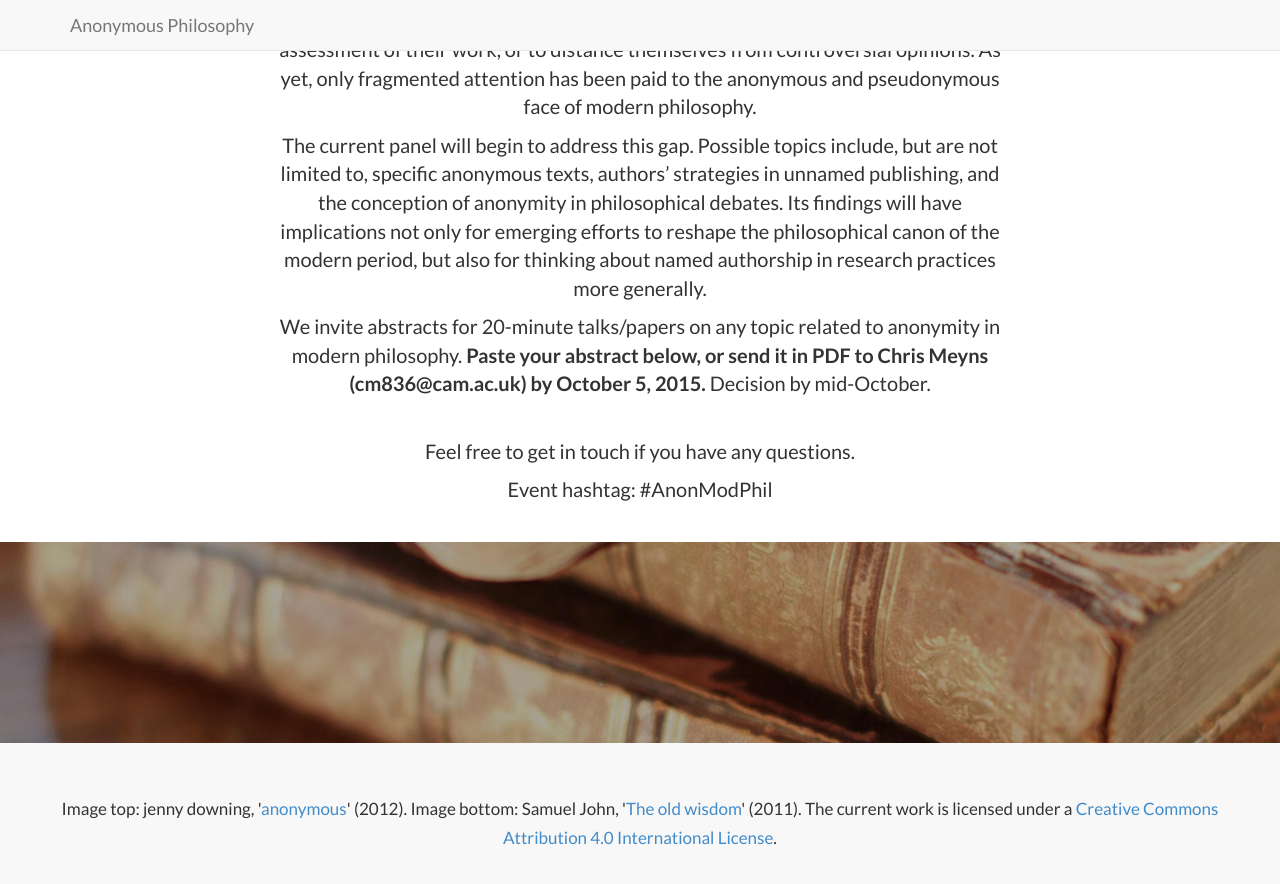
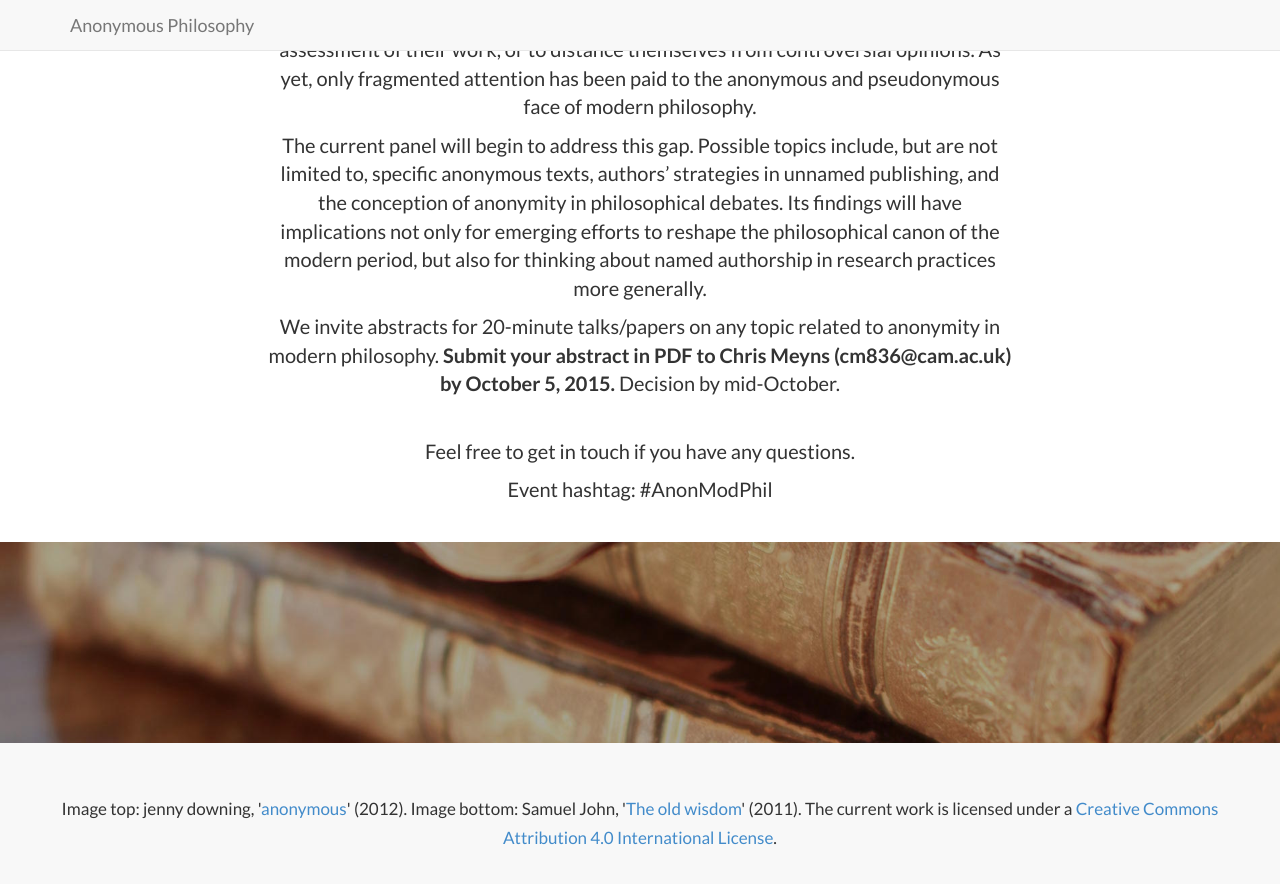
Before and after one commit to anonphil/anonphil.github.io, a Jekyll site: the page built from index.html, in a window 1280 px wide and 900 px high, scrolled down 1315 px. Shown: the top 884 px of the window. Built offline with Jekyll 4.4.1, drawn with Linux system fonts in a browser that asks for light colours; some web fonts are replaced.

```diff
--- a/_includes/about.html
+++ b/_includes/about.html
@@ -15,7 +15,7 @@
 
                 <p>The current panel will begin to address this gap. Possible topics include, but are not limited to, specific anonymous texts, authors’ strategies in unnamed publishing, and the conception of anonymity in philosophical debates. Its findings will have implications not only for emerging efforts to reshape the philosophical canon of the modern period, but also for thinking about named authorship in research practices more generally.</p>
 
-                <p>We invite abstracts for 20-minute talks/papers on any topic related to anonymity in modern philosophy. <strong>Paste your abstract below, or send it in PDF to Chris Meyns (cm836@cam.ac.uk) by October 5, 2015.</strong> Decision by mid-October.</p>
+                <p>We invite abstracts for 20-minute talks/papers on any topic related to anonymity in modern philosophy. <strong>Submit your abstract in PDF to Chris Meyns (cm836@cam.ac.uk) by October 5, 2015.</strong> Decision by mid-October.</p>
 </br>
 <!-- Contact Form - Enter your email address on line 19 of the mail/contact_me.php file to make this form work. -->
 <!-- WARNING: Some web hosts do not allow emails to be sent through forms to common mail hosts like Gmail or Yahoo. It's recommended that you use a private domain email address! -->
```
